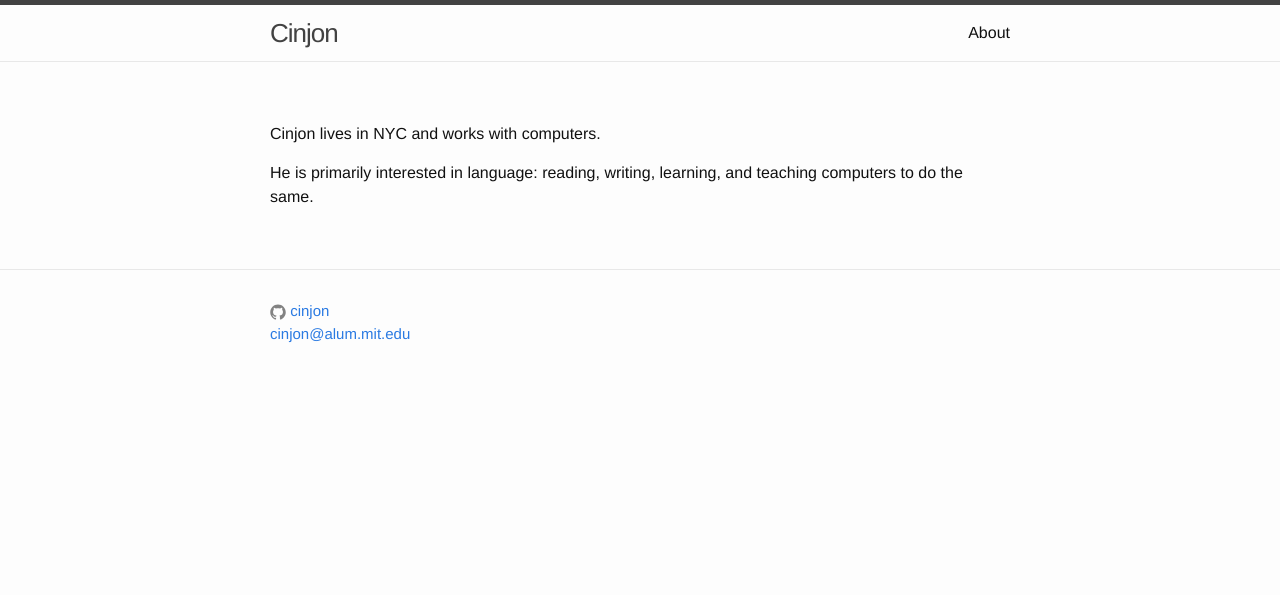
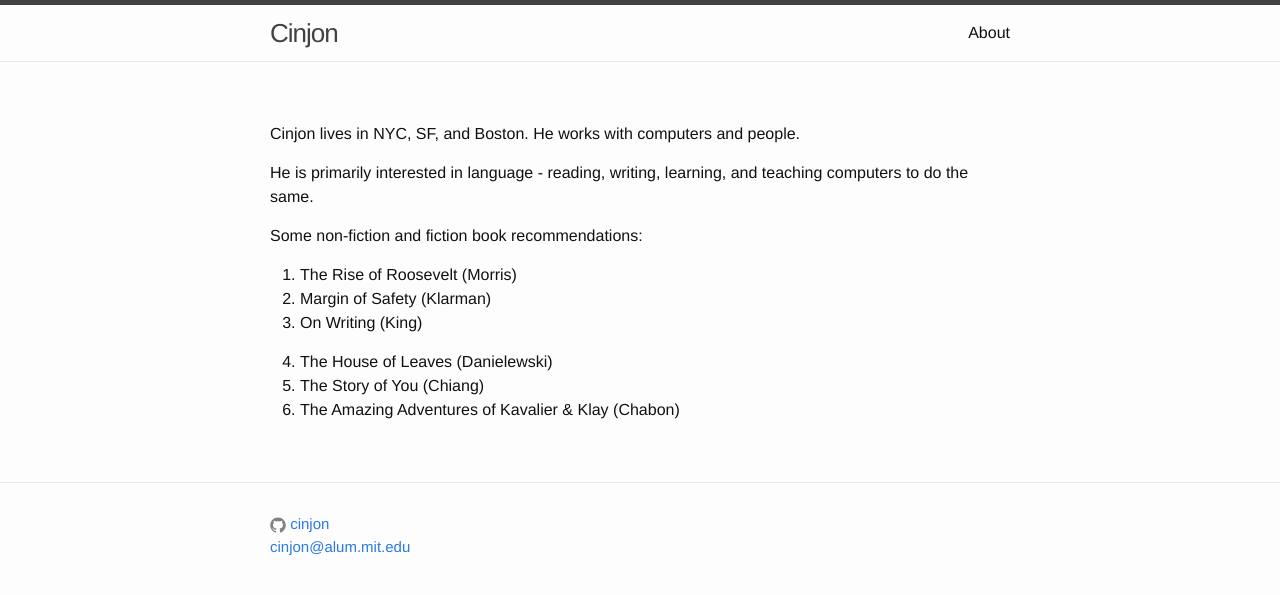
Before and after one commit to cinjon/cinjon.github.io, a Jekyll site: the page built from about.md, in a window 1280 px wide. Shown: the top 595 px of the page. Built offline with Jekyll 4.4.1, drawn with Linux system fonts in a browser that asks for light colours.

Commit message:
about page: added some recs.

```diff
--- a/about.md
+++ b/about.md
@@ -4,6 +4,16 @@ title: About
 permalink: /about/
 ---
 
-Cinjon lives in NYC and works with computers.
+Cinjon lives in NYC, SF, and Boston. He works with computers and people.
 
-He is primarily interested in language: reading, writing, learning, and teaching computers to do the same.
+He is primarily interested in language - reading, writing, learning, and teaching computers to do the same.
+
+Some non-fiction and fiction book recommendations:
+
+1. The Rise of Roosevelt (Morris)
+2. Margin of Safety (Klarman)
+3. On Writing (King)
+
+1. The House of Leaves (Danielewski)
+2. The Story of You (Chiang)
+3. The Amazing Adventures of Kavalier & Klay (Chabon)
```
Also changed, not shown: 2 other files.
